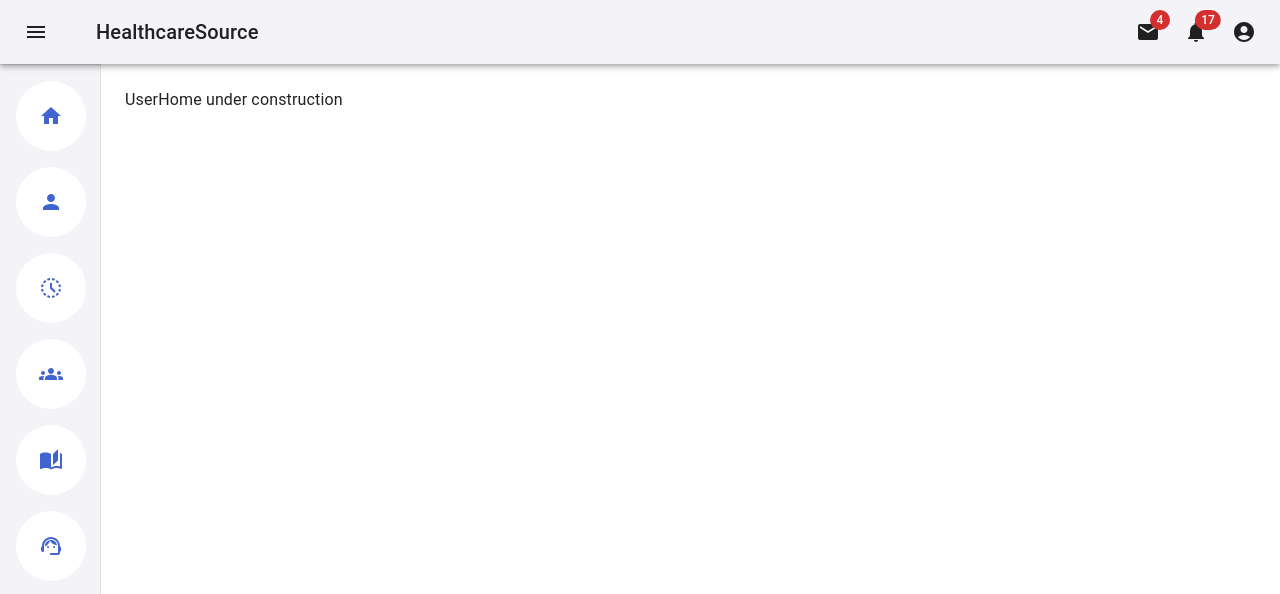
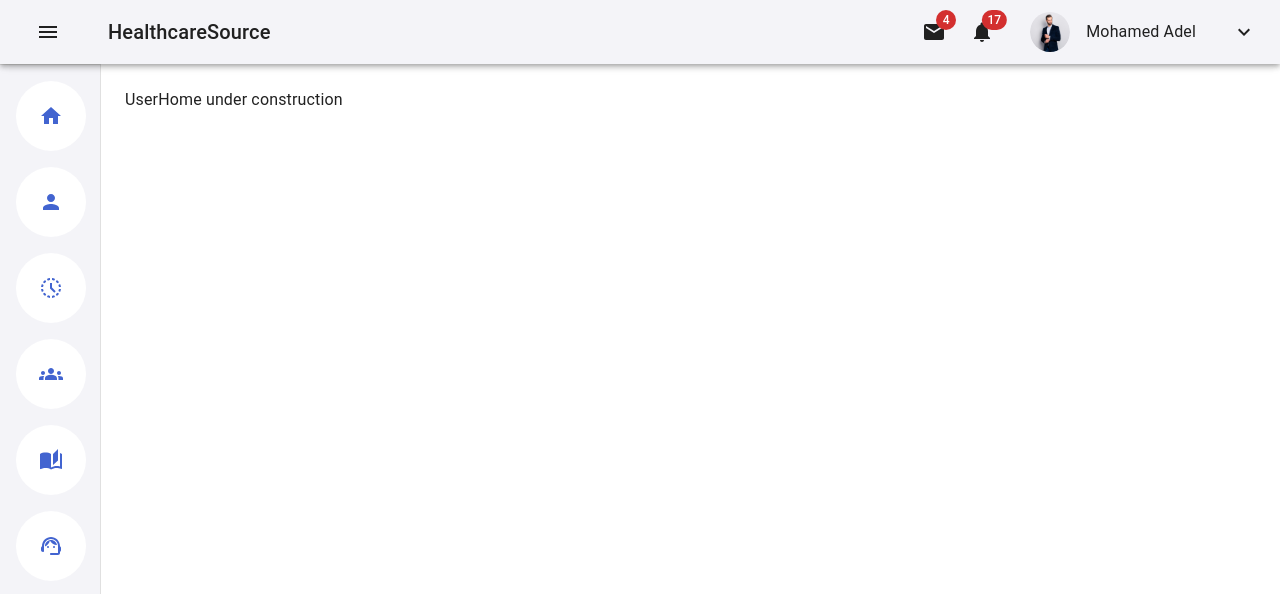
Before and after one commit to Amrhub/healthCare-source, a React (Vite) app: page /user in a window 1280 px wide. Shown: the top 594 px of the page. Built offline with nearby package versions, Linux system fonts and the light colour scheme.

Commit message:
fix: required changes

```diff
--- a/src/components/AuthLayout/AuthLayout.tsx
+++ b/src/components/AuthLayout/AuthLayout.tsx
@@ -23,13 +23,19 @@ import ListItem from '@mui/material/ListItem';
 import ListItemIcon from '@mui/material/ListItemIcon';
 import ListItemText from '@mui/material/ListItemText';
 import GroupsIcon from '@mui/icons-material/Groups';
-import { AutoStories, HistoryToggleOff, SupportAgentRounded } from '@mui/icons-material';
+import {
+  AutoStories,
+  ExpandMore,
+  HistoryToggleOff,
+  SupportAgentRounded,
+} from '@mui/icons-material';
 import HomeSharpIcon from '@mui/icons-material/HomeSharp';
 import { BRAND_NAME } from '../../abstracts/common';
 import { userRoutes } from '../../Routes/Routes';
 import { ThemeProvider } from '@mui/system';
 import MyNavLink from '../../abstracts/NavLink';
 import PersonIcon from '@mui/icons-material/Person';
+import { Avatar, Container, Popover } from '@mui/material';
 
 const drawerWidth = 240;
 const drawerWidthClosedDesktop = 100 / 8;
@@ -140,21 +146,7 @@ const AuthLayout = ({ children }: { children: React.ReactNode }) => {
 
   const menuId = 'primary-search-account-menu';
   const renderMenu = (
-    <Menu
-      anchorEl={anchorEl}
-      anchorOrigin={{
-        vertical: 'top',
-        horizontal: 'right',
-      }}
-      id={menuId}
-      keepMounted
-      transformOrigin={{
-        vertical: 'top',
-        horizontal: 'right',
-      }}
-      open={isMenuOpen}
-      onClose={handleMenuClose}
-    >
+    <Menu anchorEl={anchorEl} id={menuId} keepMounted open={isMenuOpen} onClose={handleMenuClose}>
       <MenuItem onClick={handleMenuClose}>Profile</MenuItem>
       <MenuItem onClick={handleMenuClose}>My account</MenuItem>
     </Menu>
@@ -164,16 +156,8 @@ const AuthLayout = ({ children }: { children: React.ReactNode }) => {
   const renderMobileMenu = (
     <Menu
       anchorEl={mobileMoreAnchorEl}
-      anchorOrigin={{
-        vertical: 'top',
-        horizontal: 'right',
-      }}
       id={mobileMenuId}
       keepMounted
-      transformOrigin={{
-        vertical: 'top',
-        horizontal: 'right',
-      }}
       open={isMobileMenuOpen}
       onClose={handleMobileMenuClose}
     >
@@ -234,6 +218,7 @@ const AuthLayout = ({ children }: { children: React.ReactNode }) => {
             aria-label="open drawer"
             sx={{
               marginRight: '36px',
+              ml: '0px',
               ...(open && { display: 'none' }),
             }}
           >
@@ -254,6 +239,11 @@ const AuthLayout = ({ children }: { children: React.ReactNode }) => {
                 <NotificationsIcon />
               </Badge>
             </IconButton>
+            <Container sx={{ display: 'flex', alignItems: 'center', gap: '1rem' }}>
+              <Avatar src="/src/assets/placeholder.svg" alt="avatar" />
+              <Typography>Mohamed Adel</Typography>
+            </Container>
+
             <IconButton
               size="large"
               edge="end"
@@ -263,7 +253,7 @@ const AuthLayout = ({ children }: { children: React.ReactNode }) => {
               onClick={handleProfileMenuOpen}
               color="inherit"
             >
-              <AccountCircle />
+              <ExpandMore />
             </IconButton>
           </Box>
           <Box sx={{ display: { xs: 'flex', md: 'none' } }}>
@@ -283,7 +273,7 @@ const AuthLayout = ({ children }: { children: React.ReactNode }) => {
       {renderMobileMenu}
       {renderMenu}
       <Drawer variant="permanent" open={open}>
-        <DrawerHeader>
+        <DrawerHeader sx={{ backgroundColor: '#f4f4f8' }}>
           <IconButton onClick={handleDrawerClose}>
             {theme.direction === 'rtl' ? <ChevronRightIcon /> : <ChevronLeftIcon />}
           </IconButton>
```
Also changed, not shown: src/assets/placeholder.svg (added).
